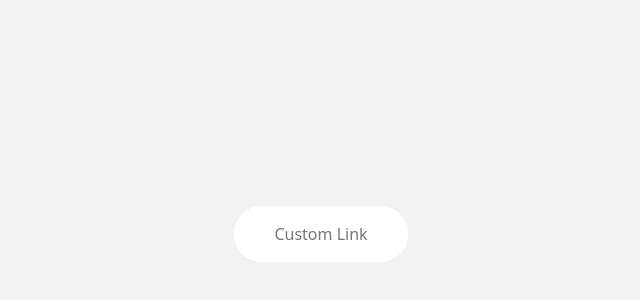
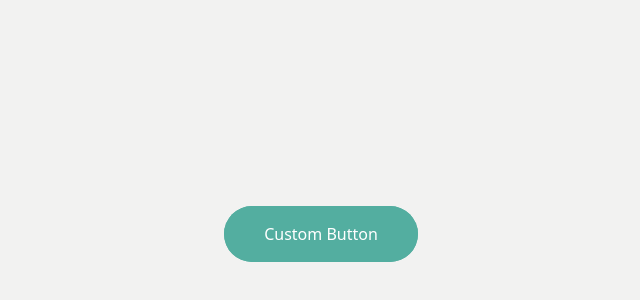
Before and after one commit to arunav999/CogniFlow-frontend, a React (Vite) app: page / in a window 1280 px wide. Shown: the part 166-466 px from the top of the page, without its empty margins (319-959 px from the left). Built offline with nearby package versions, Linux system fonts and the light colour scheme; a web font is replaced by a local one.

Commit message:
completed button design, next link design

```diff
--- a/index.html
+++ b/index.html
@@ -5,7 +5,10 @@
     <meta name="viewport" content="width=device-width, initial-scale=1.0" />
     <title>CogniFlow</title>
   </head>
-  <body>
+  <body
+    class="bg-light-bg-body  min-h-screen flex items-center justify-center"
+  >
+  <!-- dark:bg-dark-bg-body -->
     <div id="modal"></div>
     <div id="root"></div>
     <script type="module" src="/src/main.jsx"></script>
--- a/src/App.jsx
+++ b/src/App.jsx
@@ -1,8 +1,10 @@
+import Button from "./components/Reusable/Button/Button";
 import Links from "./components/Reusable/Links/Links";
 const App = () => {
   return (
     <>
-      <Links />
+      <Button disabled={false}/>
+      {/* <Links /> */}
     </>
   );
 };
--- a/src/components/Reusable/Button/Button.jsx
+++ b/src/components/Reusable/Button/Button.jsx
@@ -1,7 +1,16 @@
 const Button = ({ heading, disabled = true }) => {
   return (
     <>
-      <button disabled={disabled}></button>
+      <button
+        className={`relative inline-block px-10 py-4 bg-light-ui-primary text-white  rounded-4xl cursor-pointer transition-all duration-200 disabled:bg-[#badfd9] disabled:text-[#b3b3b3] disabled:cursor-not-allowed ${
+          !disabled
+            ? "hover:-translate-y-[3px] hover:shadow-button active:-translate-y-[1px] active:shadow-button-active  after:content-[''] after:h-full after:w-full after:rounded-4xl after:inline-block after:bg-light-ui-primary after:absolute after:top-0 after:left-0 after:-z-[1] after:transition-all after:duration-500 hover:after:scale-x-[1.4] hover:after:scale-y-[1.6] hover:after:opacity-0"
+            : ""
+        }`}
+        disabled={disabled}
+      >
+        Custom Button
+      </button>
     </>
   );
 };
--- a/src/components/Reusable/Links/Links.jsx
+++ b/src/components/Reusable/Links/Links.jsx
@@ -5,7 +5,7 @@ const Links = () => {
     <>
       <Link
         to="/"
-        className={`relative inline-block px-10 py-4 bg-white text-[#777] hover:-translate-y-[3px] active:-translate-y-[1px] rounded-4xl transition-all duration-200 hover:shadow-link active:shadow-link-active after:content-[''] after:inline-block after:h-full after:w-full after:rounded-4xl after:bg-white after:absolute after:top-0 after:left-0 after:-z-[1] hover:after:scale-x-[1.4] hover:after:scale-y-[1.6] after:transition-all after:duration-500 hover:after:opacity-0`}
+        className={``}
       >
         Custom Link
       </Link>
--- a/src/index.css
+++ b/src/index.css
@@ -10,18 +10,70 @@
 
 
   /* CUSTOM COLORS */
+  /* ****************************** */
+  /*  LIGHT MODE  */
+  /* ****************************** */
 
-  /* ----- Light Mode ----- */
-  /* --color-cBackground: #f2f2f1;
-  --color-cTeal: #53aea0;
-  --color-cCardBg: #ffffff;
-  --color-cText: #000000; */
+  /* Text Colors */
+  --color-light-text-primary: #18455a;
+  /* Main text, headings */
+  --color-light-text-secondary: #938783;
+  /* Subtext, labels */
+  --color-light-text-link: #53aea0;
+  /* Links, highlights */
 
+  /* Backgrounds */
+  --color-light-bg-body: #f2f2f1;
+  /* Page background */
+  --color-light-bg-card: #ffffff;
+  /* Cards, containers */
+  --color-light-bg-accent: #f5e1da;
+  /* Empty states, soft UI blocks */
+
+  /* UI Elements */
+  --color-light-ui-primary: #53aea0;
+  /* Buttons, icons, active elements */
+  --color-light-ui-hover: #8dcac1;
+  /* Hover state */
+  --color-light-ui-border: #416272;
+  /* Optional: borders or dividers */
+
+
+  /* ****************************** */
+  /*  DARK MODE  */
+  /* ****************************** */
+  /* Text Colors */
+  --color-dark-text-primary: #f2f2f1;
+  /* Main text */
+  --color-dark-text-secondary: #f5e1da;
+  /* Subtext, muted text */
+  --color-dark-text-link: #8dcac1;
+  /* Links, highlights */
+
+  /* Backgrounds */
+  --color-dark-bg-body: #18455a;
+  /* Page background */
+  --color-dark-bg-card: #416272;
+  /* Cards, modals */
+  --color-dark-bg-accent: #938783;
+  /* Optional: UI blocks */
+
+  /* UI Elements */
+  --color-dark-ui-primary: #8dcac1;
+  /* Buttons, icons */
+  --color-dark-ui-hover: #53aea0;
+  /* Hover state */
+  --color-dark-ui-border: #8dcac1;
+  /* Optional: borders or outlines */
+
+
+  /* ****************************** */
   /* CUSTOM SHADOW */
-  --shadow-link: 0 10px 20px rgba(0, 0, 0, 0.2);
-  --shadow-link-active: 0 5px 10px rgba(0, 0, 0, 0.2);
+  /* ****************************** */
+  --shadow-button: 0 10px 20px rgba(0, 0, 0, 0.2);
+  --shadow-button-active: 0 5px 10px rgba(0, 0, 0, 0.2);
 
-  /* ----- Dark Mode ----- */
+
 }
 
 /* #938783  Taupe / Wram Gray*/
@@ -32,11 +84,11 @@
 /* #416272  Muted Blue*/
 /* #18455a  Dark Blue -- dark-mode-bg*/
 
-body {
+/* body {
   background-color: #f2f2f2;
   min-height: 100vh;
 
   display: flex;
   align-items: center;
   justify-content: center;
-}
+} */
```
